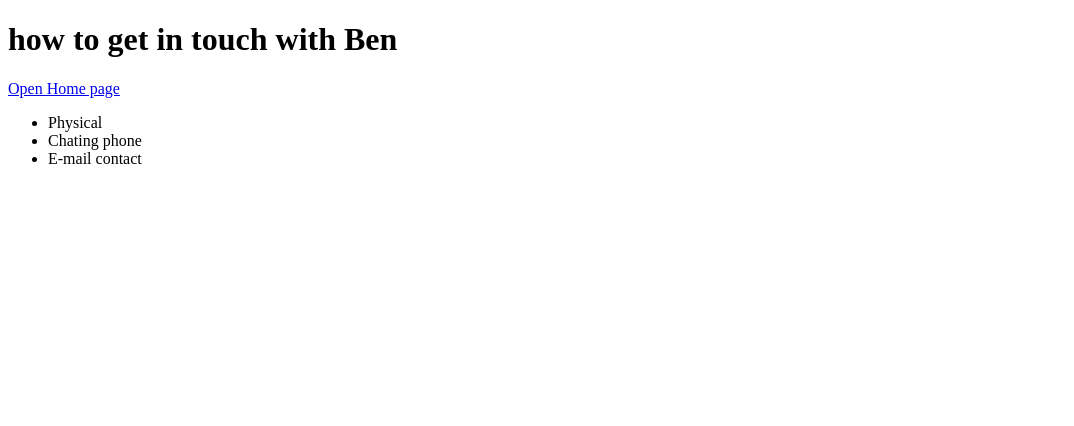
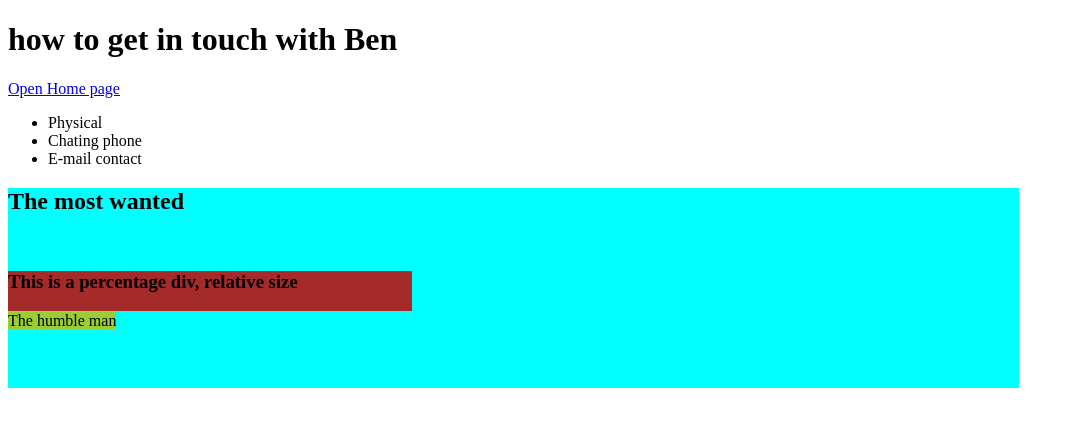
Before and after one commit to BenLams/Index.html, a plain HTML site: page Contact.html in a window 1280 px wide. Shown: the whole page, without its empty margins (0-1074 px from the left). Drawn offline with Linux system fonts and the light colour scheme.

Commit message:
Update Contact.html

```diff
--- a/Contact.html
+++ b/Contact.html
@@ -6,6 +6,20 @@
     <title>Contacts page</title>
 
 </head>
+
+<!--This is an internal css-->
+
+<style>
+    p{
+        color: aqua;
+    }
+
+    p1{
+        color: black;background-color: yellowgreen;
+    }
+
+
+</style>
 <body>
 
     <h1>how to get in touch with Ben </h1>
@@ -17,5 +31,25 @@
             <li>E-mail contact</li>
         </li>
     </li></ul>
+
+    <!--this is a sample Div-->
+
+    <div style="background-color: aqua; width:80%; height: 200px;;">
+
+     <h2>The most wanted</h2>
+
+     <p>this is a content of element, they help us organise content and creat layouts</p>
+
+
+    <div style="background-color: brown;width:40%; ;height:20%; ;">
+
+        <h3>This is a percentage div, relative size</h3>
+
+        <p1>The humble man</p>
+
+    </div>
+
+    </div>
+
 </body>
 </html>
```
